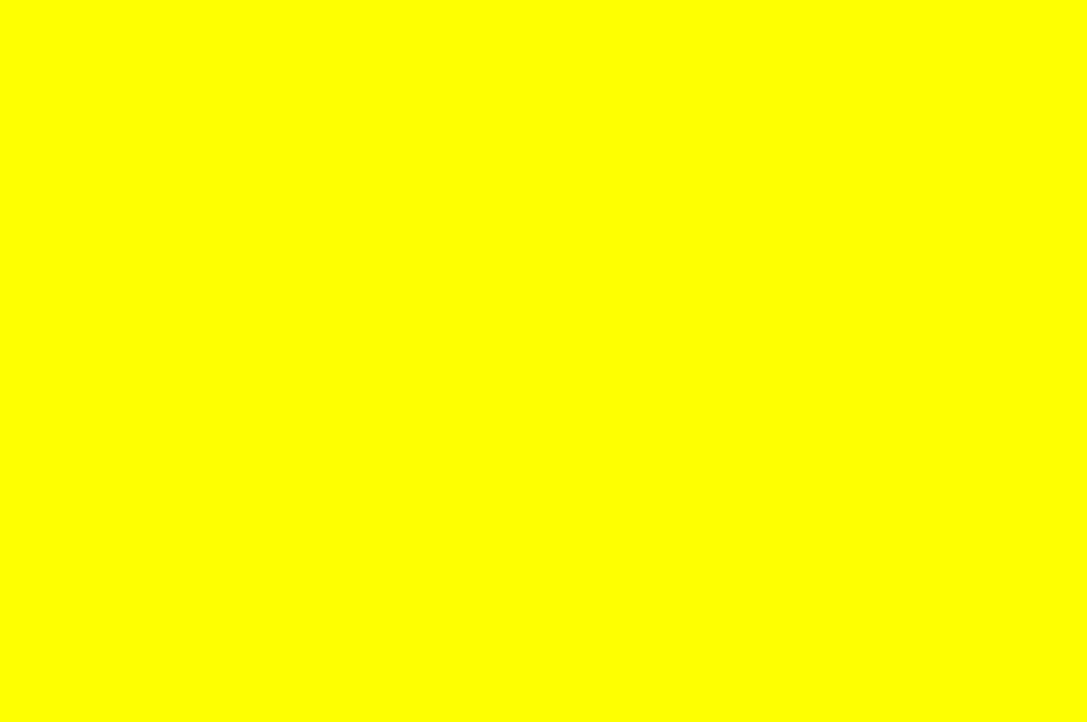
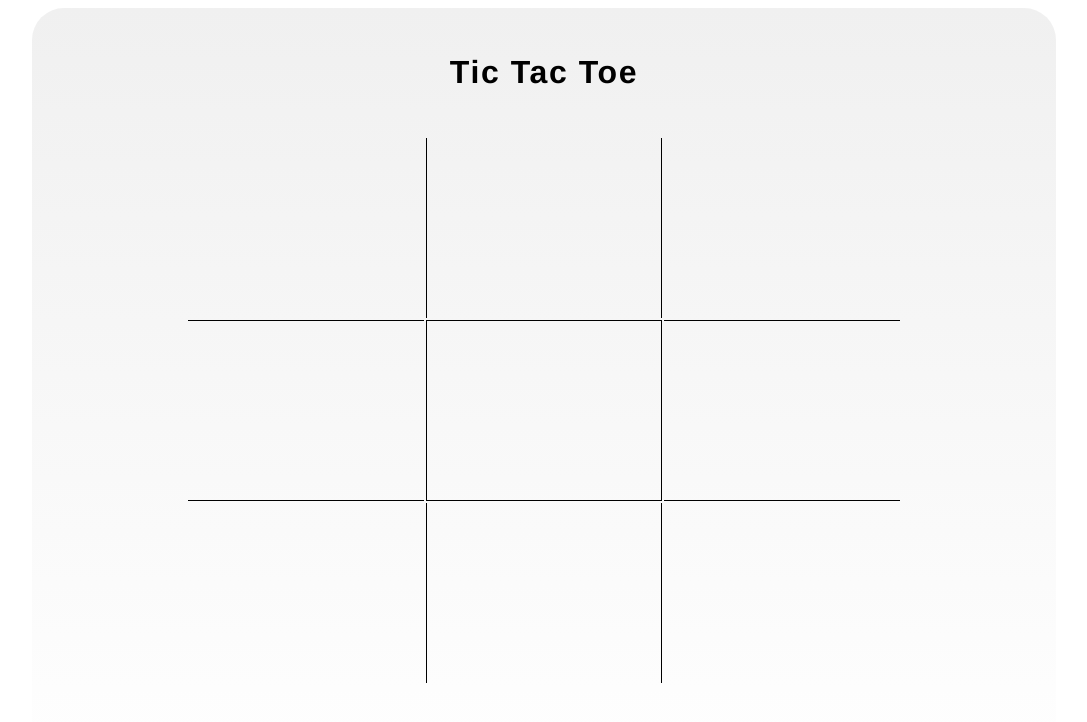
Before and after one commit to GeovanniG/Tic-Tac-Toe, a plain HTML site: page index.html in a window 1280 px wide. Shown: the whole page, without its empty margins (96-1183 px from the left). Drawn offline with Linux system fonts and the light colour scheme.

Commit message:
Added css and html

```diff
--- a/css/styles.css
+++ b/css/styles.css
@@ -1,3 +1,46 @@
+* {
+	margin: 0;
+	padding: 0;
+	box-sizing: border-box;
+}
+
 body {
-	background: yellow;
+	font-family: "Helvetica", "Arial", sans-serif;
+	line-height: 1.5;
+	letter-spacing: 0.1em;
 }
+
+.container {
+	text-align: center;
+	margin: 1vh auto;
+	/*width: 80vw */
+	max-width: 1024px;
+	background-image: linear-gradient(#F0F0F0, #FFFFFF);
+	border-radius: 2rem;
+	height: 98vh;
+}
+
+h1 {
+	padding: 2.5rem;
+}
+
+table {
+	margin: 0 auto;
+	width: 70%;
+	height: 70%;
+}
+
+td {
+	width: 30%;
+	height: 30%;
+}
+
+td:nth-child(even) {
+	border-left: 1px solid black;
+	border-right: 1px solid black;
+}
+
+tr:nth-child(even) td {
+	border-top: 1px solid black;
+	border-bottom: 1px solid black;
+}
--- a/index.html
+++ b/index.html
@@ -5,6 +5,8 @@
 	<link rel="stylesheet" type="text/css" href="css/styles.css">
 </head>
 <body>
+	<div class="container">
+		<h1>Tic Tac Toe</h1>
 		<table>
 			<tr>
 				<td></td>
@@ -22,6 +24,7 @@
 				<td></td>
 			</tr>
 		</table>
+	</div>
+</body>
 <script type="text/javascript" src="js/tic.js"></script>
-</body>
 </html>
```
Lines whose indentation alone changed are shown as unchanged.
